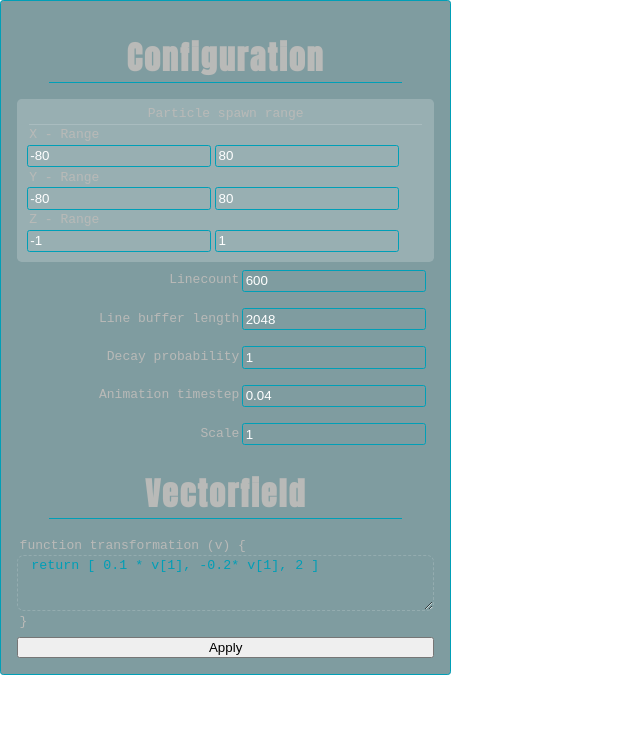
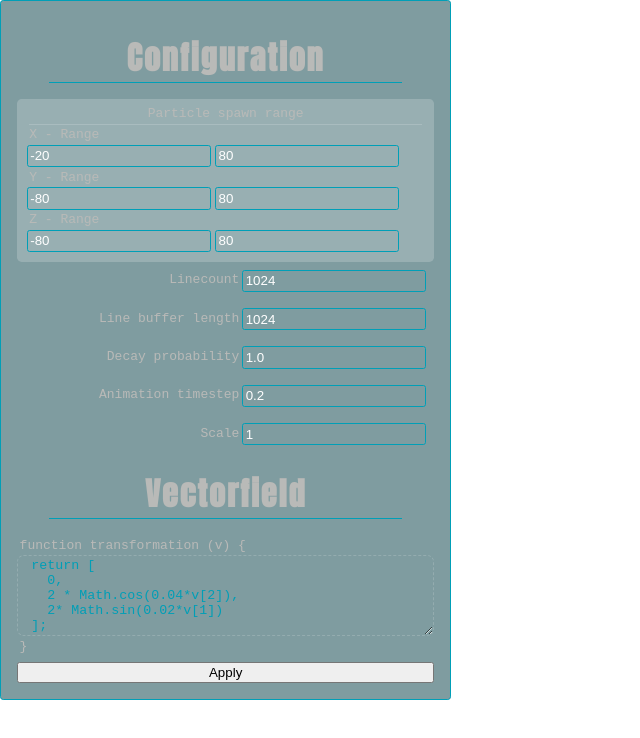
Before and after one commit to Ge-lx/v3d, a plain HTML site: page index.html in a window 1280 px wide. Shown: the whole page, without its empty margins (0-640 px from the left). Drawn offline with nearby package versions, Linux system fonts and the light colour scheme.

Commit message:
Change default function

```diff
--- a/index.html
+++ b/index.html
@@ -109,7 +109,7 @@
         <p class="fw">Particle spawn range</p>
         <div>
           <p>X - Range</p>
-          <input type='number' id="rangex1" value="-80">
+          <input type='number' id="rangex1" value="-20">
           <input type='number' id="rangex2" value="80">
         </div>
         <div>
@@ -119,25 +119,25 @@
         </div>
         <div>
             <p>Z - Range</p>
-            <input type='number' id="rangez1" value="-1">
-            <input type='number' id="rangez2" value="1">
+            <input type='number' id="rangez1" value="-80">
+            <input type='number' id="rangez2" value="80">
         </div>
       </div>
       <div class="option">
         <p>Linecount</p>
-        <input id="linecount" type="number" value="600">
+        <input id="linecount" type="number" value="1024">
       </div>
       <div class="option">
         <p>Line buffer length</p>
-        <input id="linebuffer" type="number" value="2048">
+        <input id="linebuffer" type="number" value="1024">
       </div>
       <div class="option">
         <p>Decay probability</p>
-        <input id="decay" type="number" value="1">
+        <input id="decay" type="number" value="1.0">
       </div>
       <div class="option">
         <p>Animation timestep</p>
-        <input id="timestep" type="number" value="0.04">
+        <input id="timestep" type="number" value="0.2">
       </div>
       <div class="option">
         <p>Scale</p>
@@ -146,7 +146,11 @@
       <h2 class="header">Vectorfield</h2>
       <div id="code_holder">
         <p>function transformation (v) {</p>
-        <textarea id="userjs">return [ 0.1 * v[1], -0.2* v[1], 2 ]</textarea>
+        <textarea id="userjs">return [
+  0,
+  2 * Math.cos(0.04*v[2]),
+  2* Math.sin(0.02*v[1])
+];</textarea>
         <p>}</p>
         <p id='evalerror'></p>
         <button onclick="applyUserChanges()">Apply</button>
--- a/js/v3d.js
+++ b/js/v3d.js
@@ -254,7 +254,11 @@ function getByID (id) {
   return document.getElementById(id)
 }
 
-let default_transformation = 'return [ Math.sin(0.5 * v[1]), Math.cos(0.5 * v[0]), 0.1 + (Math.sqrt(v[2]) * 0.01) ]'
+let default_transformation = `return [
+  0,
+  2 * Math.cos(0.04*v[2]),
+  2* Math.sin(0.02*v[1])
+];`
 const wrapper = '(function transform (v) { %exp% })'
 
 function evalTransformFunction () {
```
